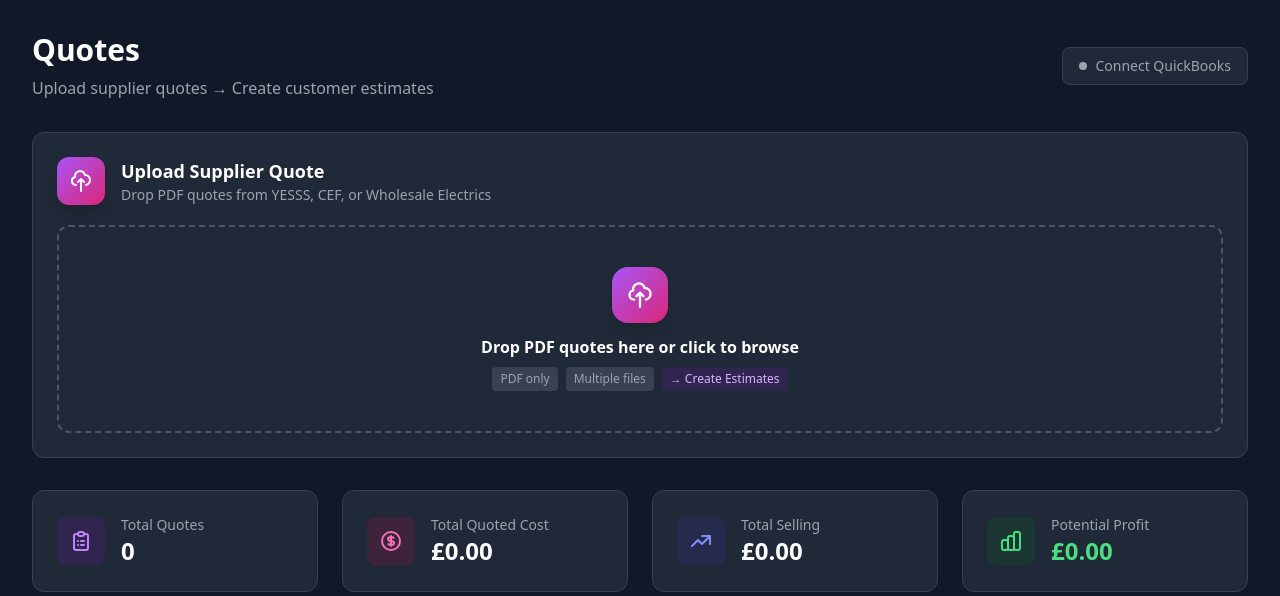
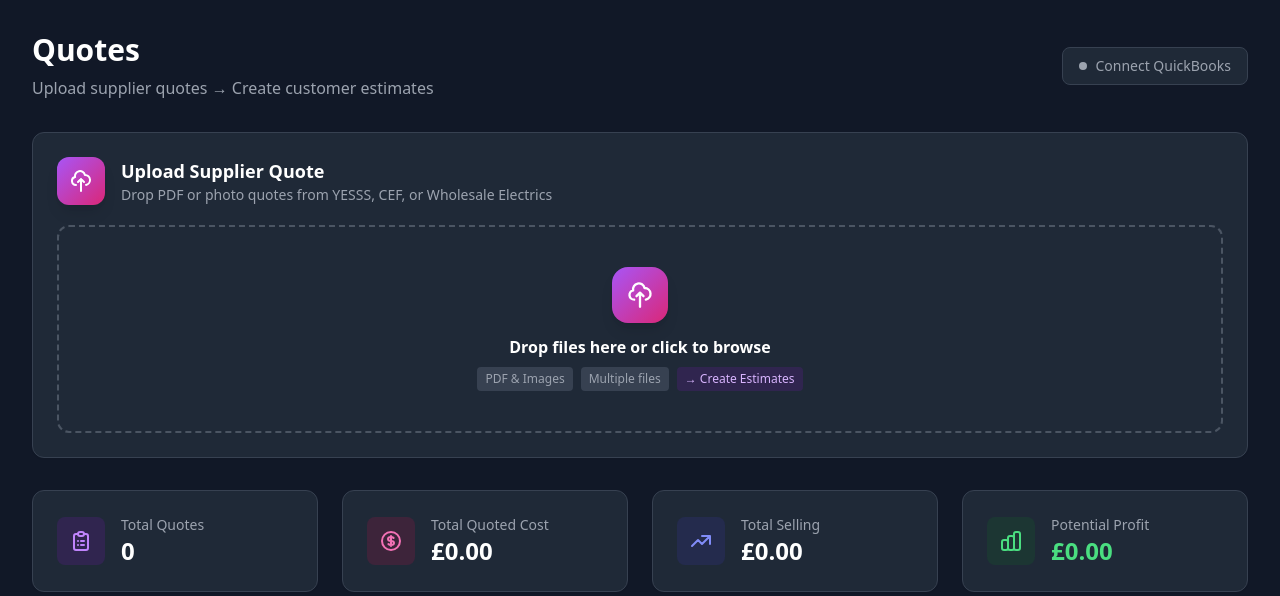
Before and after one commit to IncognitoJsy/invoice-processor-saas, a Flask app: page /quotes in a window 1280 px wide. Shown: the part 65-661 px from the top of the page. Run offline with Flask 3, Linux system fonts and the light colour scheme; the visitor is signed in with stand-in values (Sample User, id 1); data that the repository does not hold is empty; some libraries are stand-ins or nearby versions.

Commit message:
Add image upload support for quotes page

```diff
--- a/app/templates/quotes/index.html
+++ b/app/templates/quotes/index.html
@@ -35,7 +35,7 @@
                 </div>
                 <div>
                     <p class="text-lg font-semibold text-gray-900 dark:text-white">Upload Supplier Quote</p>
-                    <p class="text-sm text-gray-500 dark:text-gray-400">Drop PDF quotes from YESSS, CEF, or Wholesale Electrics</p>
+                    <p class="text-sm text-gray-500 dark:text-gray-400">Drop PDF or photo quotes from YESSS, CEF, or Wholesale Electrics</p>
                 </div>
             </div>
 
@@ -43,7 +43,7 @@
                  :class="{'border-purple-500 bg-purple-50 dark:bg-purple-900/20': dragover}"
                  class="border-2 border-dashed border-gray-300 dark:border-gray-600 rounded-xl p-10 text-center transition-all cursor-pointer hover:border-purple-400 dark:hover:border-purple-500 group"
                  @click="$refs.fileInput.click()">
-                <input type="file" x-ref="fileInput" @change="handleFileSelect($event)" accept=".pdf" multiple class="hidden">
+                <input type="file" x-ref="fileInput" @change="handleFileSelect($event)" accept=".pdf,.jpg,.jpeg,.png,.gif,.webp" multiple class="hidden">
                 <div class="flex justify-center mb-3">
                     <div class="w-14 h-14 rounded-2xl bg-gradient-to-br from-purple-500 to-pink-600 flex items-center justify-center group-hover:scale-110 transition-transform shadow-lg">
                         <svg class="w-7 h-7 text-white" fill="none" stroke="currentColor" viewBox="0 0 24 24">
@@ -51,9 +51,9 @@
                         </svg>
                     </div>
                 </div>
-                <p class="text-base font-semibold text-gray-900 dark:text-white mb-2">Drop PDF quotes here or click to browse</p>
+                <p class="text-base font-semibold text-gray-900 dark:text-white mb-2">Drop files here or click to browse</p>
                 <div class="flex flex-wrap items-center justify-center gap-2 text-xs text-gray-500 dark:text-gray-400">
-                    <span class="px-2 py-1 bg-gray-100 dark:bg-gray-700 rounded">PDF only</span>
+                    <span class="px-2 py-1 bg-gray-100 dark:bg-gray-700 rounded">PDF & Images</span>
                     <span class="px-2 py-1 bg-gray-100 dark:bg-gray-700 rounded">Multiple files</span>
                     <span class="px-2 py-1 bg-purple-100 dark:bg-purple-900/30 text-purple-700 dark:text-purple-300 rounded">→ Create Estimates</span>
                 </div>
@@ -68,8 +68,9 @@
                     <template x-for="(file, index) in files" :key="index">
                         <div class="flex items-center justify-between p-3 bg-gray-50 dark:bg-gray-700/50 rounded-lg">
                             <div class="flex items-center space-x-3">
-                                <div class="w-8 h-8 rounded-lg bg-purple-100 dark:bg-purple-900/30 flex items-center justify-center">
-                                    <svg class="w-4 h-4 text-purple-600 dark:text-purple-400" fill="none" stroke="currentColor" viewBox="0 0 24 24"><path stroke-linecap="round" stroke-linejoin="round" stroke-width="2" d="M7 21h10a2 2 0 002-2V9.414a1 1 0 00-.293-.707l-5.414-5.414A1 1 0 0012.586 3H7a2 2 0 00-2 2v14a2 2 0 002 2z"/></svg>
+                                <div class="w-8 h-8 rounded-lg flex items-center justify-center" :class="file.type.startsWith('image/') ? 'bg-pink-100 dark:bg-pink-900/30' : 'bg-purple-100 dark:bg-purple-900/30'">
+                                    <svg x-show="!file.type.startsWith('image/')" class="w-4 h-4 text-purple-600 dark:text-purple-400" fill="none" stroke="currentColor" viewBox="0 0 24 24"><path stroke-linecap="round" stroke-linejoin="round" stroke-width="2" d="M7 21h10a2 2 0 002-2V9.414a1 1 0 00-.293-.707l-5.414-5.414A1 1 0 0012.586 3H7a2 2 0 00-2 2v14a2 2 0 002 2z"/></svg>
+                                    <svg x-show="file.type.startsWith('image/')" class="w-4 h-4 text-pink-600 dark:text-pink-400" fill="none" stroke="currentColor" viewBox="0 0 24 24"><path stroke-linecap="round" stroke-linejoin="round" stroke-width="2" d="M4 16l4.586-4.586a2 2 0 012.828 0L16 16m-2-2l1.586-1.586a2 2 0 012.828 0L20 14m-6-6h.01M6 20h12a2 2 0 002-2V6a2 2 0 00-2-2H6a2 2 0 00-2 2v12a2 2 0 002 2z"/></svg>
                                 </div>
                                 <div>
                                     <p class="text-sm font-medium text-gray-900 dark:text-white" x-text="file.name"></p>
```
Also changed, not shown: app/templates/invoices/index.html (+7 -6 lines).
